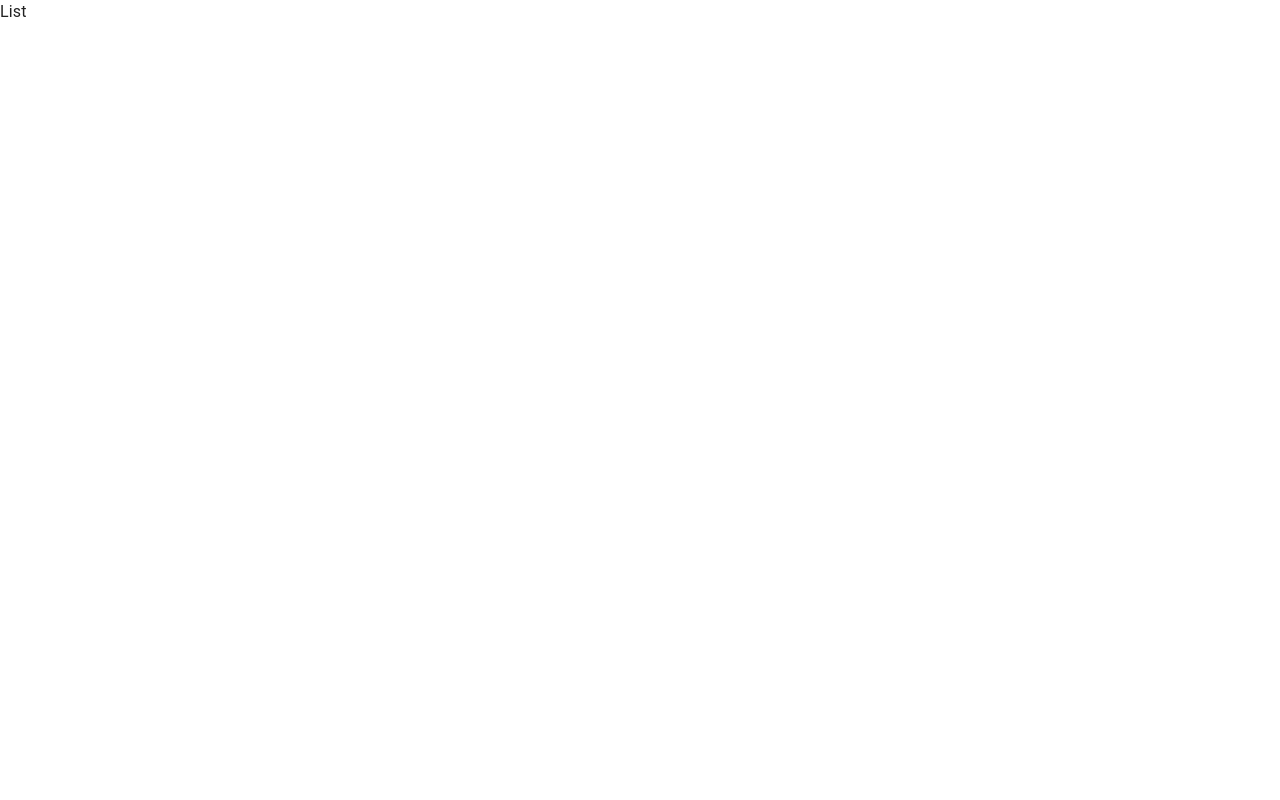
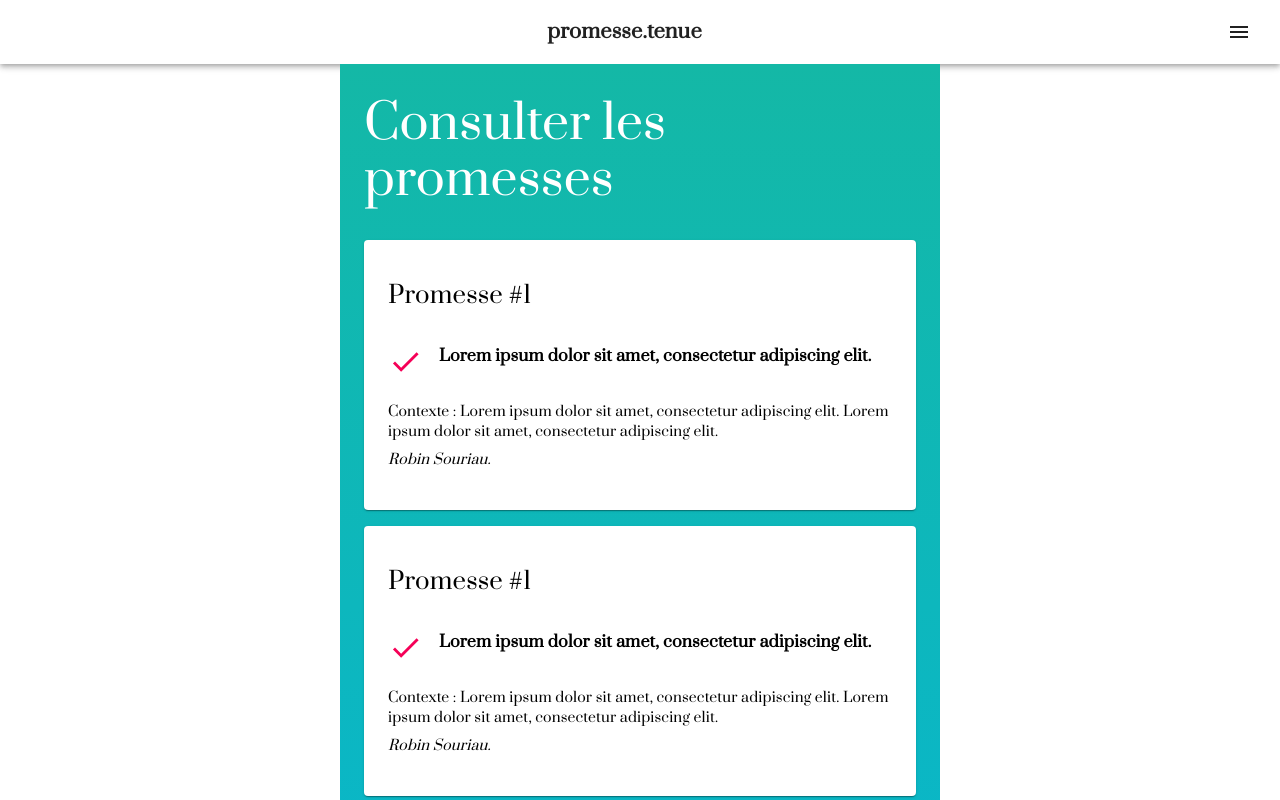
Before and after one commit to Niborwood/promesse-tenue, a Next.js app: page /list in a window 1280 px wide. Shown: the top 800 px of the page. Built offline with nearby package versions, Linux system fonts and the light colour scheme.

Commit message:
base for list & add

```diff
--- /dev/null
+++ b/components/promise-card.js
@@ -0,0 +1,26 @@
+import { Box, Typography, Paper, Stack, Collapse } from '@mui/material';
+import DoneIcon from '@mui/icons-material/Done';
+
+export default function PromiseCard({ promise }) {
+  return (
+    <Collapse appear in>
+      <Paper sx={{ px: 3, py: 5 }}>
+        <Typography variant="h5" color="initial" sx={{ mb: 4 }}>Promesse #1</Typography>
+        <Stack direction="row" spacing={2} sx={{ mb: 2 }}>
+          <Box>
+            <DoneIcon fontSize="large" color="secondary" />
+          </Box>
+          <Typography variant="body1" color="initial">
+            <strong>Lorem ipsum dolor sit amet, consectetur adipiscing elit.</strong>
+          </Typography>
+        </Stack>
+        <Typography variant="body2" color="initial" sx={{ mb: 1 }}>
+          Contexte : Lorem ipsum dolor sit amet, consectetur adipiscing elit. Lorem ipsum dolor sit amet, consectetur adipiscing elit.
+        </Typography>
+        <Typography variant="body2" color="initial">
+          <em>Robin Souriau.</em>
+        </Typography>
+      </Paper>
+    </Collapse>
+  )
+}
--- a/layout/index.js
+++ b/layout/index.js
@@ -1,10 +1,15 @@
 import Header from './header';
+import { Container } from '@mui/material';
+import { Fragment } from 'react';
 
 export default function Layout({ children }) {
   return (
-    <div>
-      {/* <Header /> */}
-      {children}
-    </div>
+
+    <Fragment>
+      <Header />
+      <Container maxWidth="sm" sx={{ background: 'linear-gradient(#14b8a6, #06b6d4)', minHeight: '100vh' }}>
+        {children}
+      </Container>
+    </Fragment>
   )
 }
--- a/pages/list.js
+++ b/pages/list.js
@@ -1,9 +1,19 @@
-import React from 'react'
+import { Box, Typography, Slide, Stack } from '@mui/material';
+import PromiseCard from '../components/promise-card';
 
 export default function ListPage() {
   return (
-    <div>
-      List
-    </div>
+    <Box py={4}>
+      <Slide in direction='right'>
+        <Typography variant="h3" color="white">
+          Consulter les promesses
+        </Typography>
+      </Slide>
+      <Stack spacing={2} sx={{ my: 4 }}>
+        <PromiseCard />
+        <PromiseCard />
+        <PromiseCard />
+      </Stack>
+    </Box>
   )
 }
--- a/styles/mui-theme.js
+++ b/styles/mui-theme.js
@@ -7,6 +7,7 @@ const rfMuiTheme = createTheme(
   {
     typography: {
       fontFamily: 'Prata, sans-serif',
+      color: 'white',
     },
     palette: {
       type: 'dark',
@@ -14,7 +15,7 @@ const rfMuiTheme = createTheme(
         lightest: '#f1f3fb',
         lighter: '#c1cdf0',
         light: '#778edc',
-        main: '#315bcd',
+        main: 'rgba(255,255,255, 0)',
         dark: '#1e48b6',
         darker: '#0f245b',
         analogous: '#31a9cd',
```
Also changed, not shown: pages/add.js (+24 -4 lines), pages/index.js (+8 -7 lines), components/ui/link.js (added).
